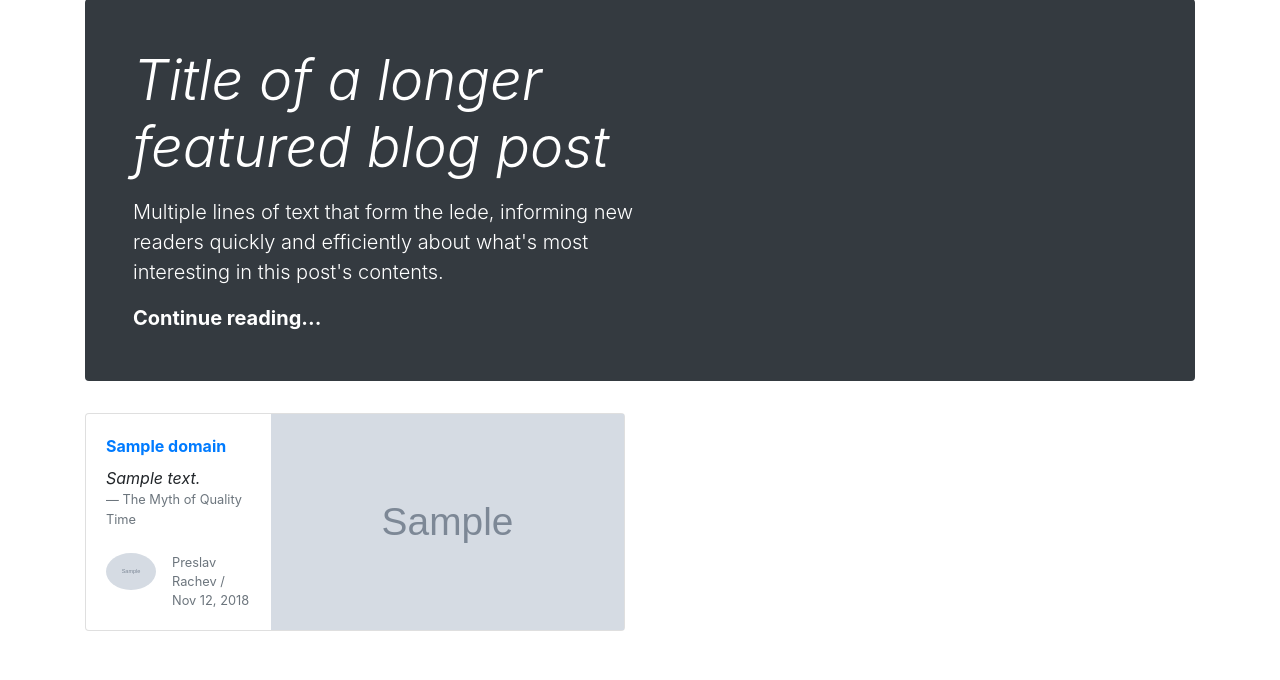
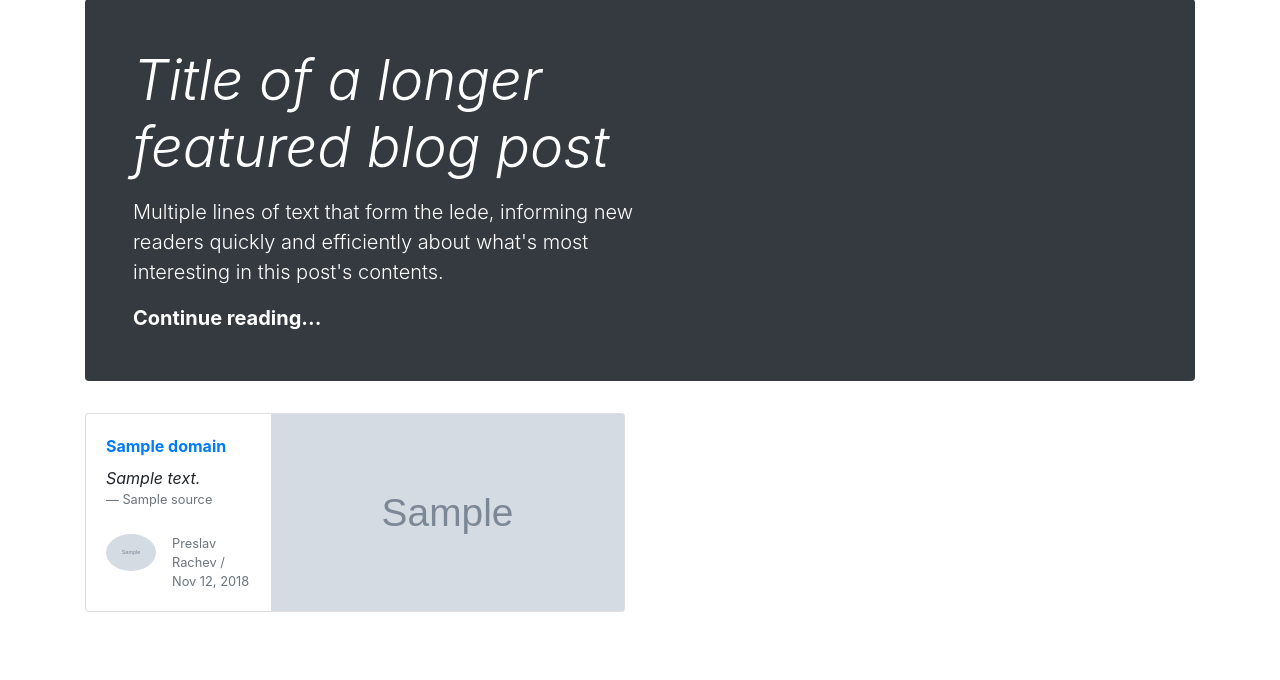
Before and after one commit to preslavrachev/kuote, a Python web app: template kuotes/templates/index.html in a window 1280 px wide. Shown: the part 120-800 px from the top of the page. Run offline with Jinja, Linux system fonts and the light colour scheme; the template is opened without the code that fills it: most values are stand-ins (such as "Sample title", 1, 10 or a date in 2020); grey boxes marked "Sample" are stand-in pictures; some libraries are stand-ins or nearby versions.

Commit message:
Adds a title field to the kuote source

```diff
--- a/kuotes/models.py
+++ b/kuotes/models.py
@@ -21,6 +21,7 @@ def create_or_update_user_profile(sender, instance, created, **kwargs):
 
 
 class Source(models.Model):
+    title = models.CharField(max_length=280)
     url = models.URLField(verbose_name='Source URL')
     image_url = models.URLField(verbose_name='Image URL')
 
--- a/kuotes/templates/kuote_card.html
+++ b/kuotes/templates/kuote_card.html
@@ -4,7 +4,7 @@
             <strong class="d-inline-block mb-2 text-primary">{{ kuote.source.domain }}</strong>
             <blockquote class="card-text mb-auto">
                 <i>{{ kuote.content }}</i>
-                <footer class="blockquote-footer">The Myth of Quality Time</footer>
+                <footer class="blockquote-footer">{{ kuote.source.title }}</footer>
             </blockquote>
             <div class="media mt-4">
                 <img class="mr-3 rounded-circle"
```
Also changed, not shown: kuotes/migrations/0009_kuote_title.py (added), kuotes/migrations/0010_auto_20190207_0639.py (added).
